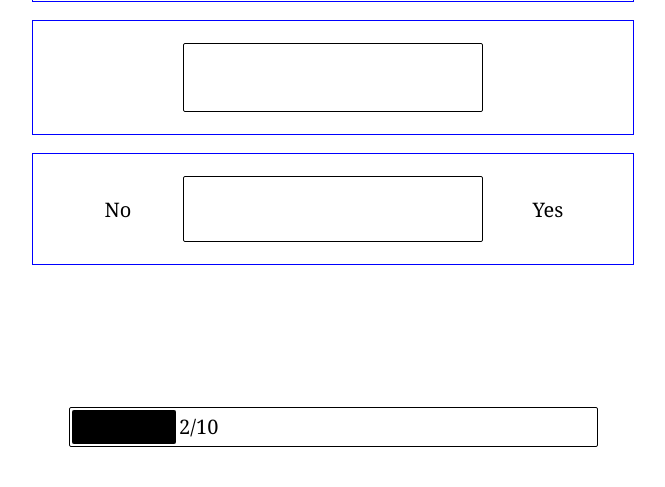
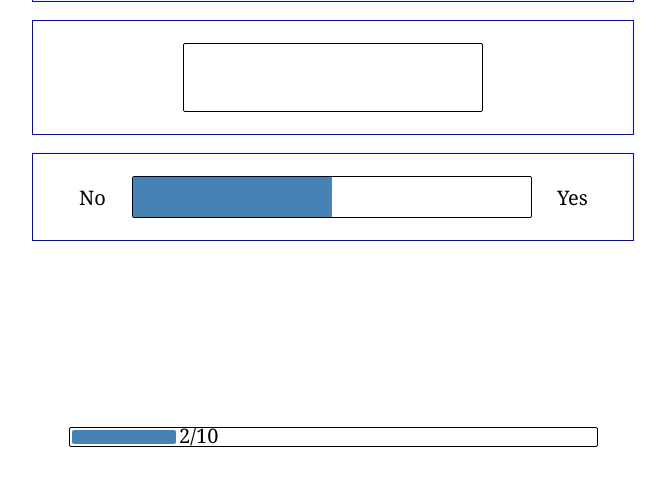
Before and after one commit to Sheraff/exp-method-for-min-n, a PHP site: page / in a window 1280 px wide. Shown: the part 333-820 px from the top of the page, without its empty margins (307-972 px from the left). Run offline with PHP 8.4, Linux system fonts and the light colour scheme.

Commit message:
correction from Paul

```diff
--- a/index.html
+++ b/index.html
@@ -79,7 +79,7 @@
 			}, false);
 		</script>
 	</div>
-	<div id="input" class="scale"> <!-- scale -->
+	<div id="input" class="scale" data-start="50"> <!-- scale -->
 		<table><tr>
 			<td class="label">
 				<span>No</span>
@@ -90,12 +90,13 @@
 			</td>
 		</tr></table>
 		<script>
-		var scaleDiv = document.getElementsByClassName('scale')[0].getElementsByTagName('div')[0];
+		var scaleDiv = document.getElementsByClassName('scale')[0];
+		var value = scaleDiv.getAttribute("data-start");
+		var scaleDiv = scaleDiv.getElementsByTagName('div')[0];
 		var scaleGauge = scaleDiv.getElementsByTagName('span')[0];
-		var value = 0;
 		scaleGauge.style.width = value+"%";
-		var left = scaleDiv.getBoundingClientRect().left + 2;
-		var size = - left + (scaleDiv.getBoundingClientRect().right - 3);
+		var left = scaleDiv.getBoundingClientRect().left + 0;
+		var size = - left + (scaleDiv.getBoundingClientRect().right - 1);
 		scaleDiv.addEventListener('mousemove', function(event) {
 			value = (event.pageX-left)/size*100;
 			value = value>100?100:value;
--- a/s.css
+++ b/s.css
@@ -59,16 +59,16 @@ button:focus, input:focus{
 	border: solid 1px black;
 	border-radius: 2px;
 	cursor: crosshair;
-	padding: 2px;
-	width: 300px;
+	/*padding: 2px;*/
+	width: 400px;
 	margin: 0 auto;
 }
 .scale div span{
-	height: 3em;
-	width: 100%;
+	height: 2em;
+	width: 0;
 	display: block;
-	background-color: black;
-	border-radius: 2px;
+	background-color: steelblue;
+	/*border-radius: 2px;*/
 }
 
 .textbox div{
@@ -121,8 +121,8 @@ button:focus, input:focus{
 	border-radius: 50%;
 	display: block;
 }
-.points button:hover>span{
-	background-color: black;
+.points button:hover{
+	background-color: steelblue;
 }
 
 .yes-no button{
@@ -148,9 +148,9 @@ button:focus, input:focus{
 	line-height: 3em;
 	border-radius: 2px;
 }
-.yes-no button:hover>span{
-	background-color: black;
-	color: white;
+.yes-no button:hover{
+	background-color: steelblue;
+	/*color: white;*/
 }
 
 
@@ -163,7 +163,7 @@ footer {
 #progress{
 	border: solid 1px black;
 	padding: 2px;
-	height: 2em;
+	height: 1em;
 	width: 529px;
 	border-radius: 2px;
 	margin: 0 auto;
@@ -171,15 +171,15 @@ footer {
 #progress>div{
 	display: block;
 	float: left;
-	background-color: black;
+	background-color: steelblue;
 	height: 100%;
 	border-radius: 2px;
 }
 #progress>div>span{
 	display: block;
-	line-height: 2em;
+	line-height: 1em;
 	position: relative;
-	top: -3px;
+	top: -4px;
 	margin: 0 3px;
 	left: 100%;
 	float: left;
@@ -187,7 +187,7 @@ footer {
 #progress>div.left>span{
 	left: 0%;
 	float: right;
-	color: white;
+	/*color: white;*/
 }
 
 
```
